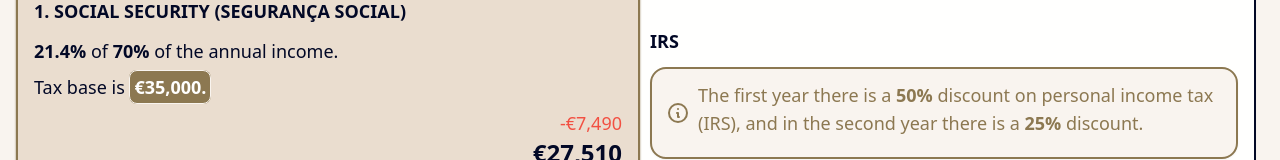
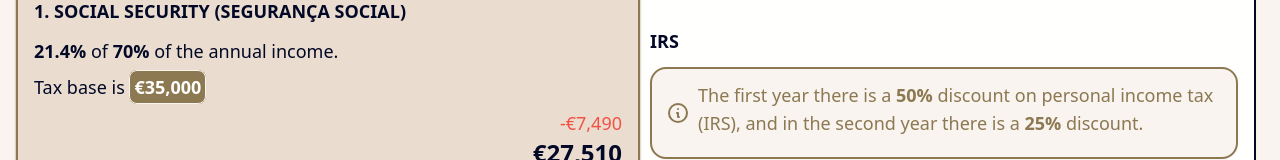
Before and after one commit to kalinichenko88/portugal-taxes, a React app: page / in a window 1280 px wide. Shown: the part 375-535 px from the top of the page. Built offline with nearby package versions, Linux system fonts and the light colour scheme.

Commit message:
remove dot

```diff
--- a/src/components/Sidebar/Taxes/Taxes.tsx
+++ b/src/components/Sidebar/Taxes/Taxes.tsx
@@ -18,7 +18,7 @@ export const Taxes: FC = () => {
       {socialResult && positiveIncome && (
         <>
           <p>
-            Tax base is <span className="calculated">{moneyFormatter.format(socialResult.base)}.</span>
+            Tax base is <span className="calculated">{moneyFormatter.format(socialResult.base)}</span>
           </p>
 
           <div className="result">
```
